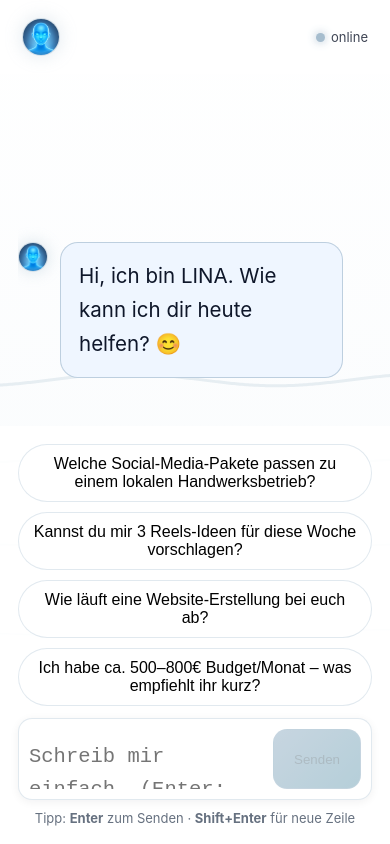
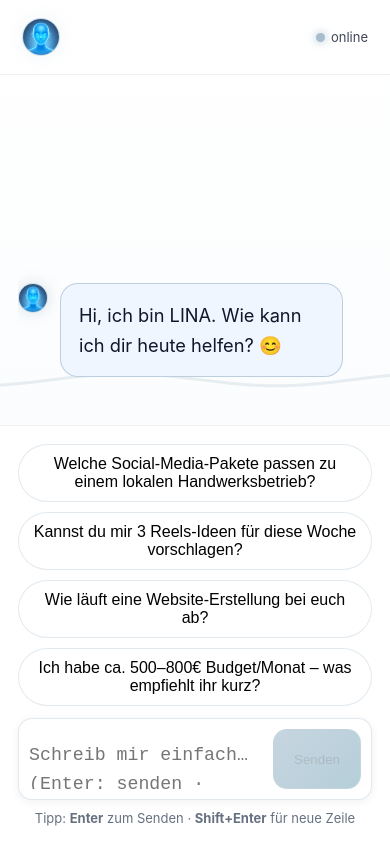
Before and after one commit to Timomo06/LINA, a Next.js app: page / in a window 390 px wide. Built offline with nearby package versions, Linux system fonts and the light colour scheme.

Commit message:
Update mobile LINA version

```diff
--- a/app/page.tsx
+++ b/app/page.tsx
@@ -3,9 +3,10 @@
 /**
  * LINA Chat (/lina)
  * - Waves unverändert
- * - Mobile: kein Blur, Eingabe nie verdeckt (fixed + Safe-Area)
- * - Auto-Scroll immer zur neuesten Nachricht
- * - Textarea: startet einzeilig, wächst dynamisch (WhatsApp-Style)
+ * - KEIN Blur mehr (Header/Footer) – Desktop & Mobile
+ * - Auto-Scroll: neueste Nachricht immer direkt über dem Composer
+ * - Mobile: Schrift minimal kleiner
+ * - Textarea: startet 1-zeilig, wächst dynamisch
  */
 
 import { useEffect, useMemo, useRef, useState } from "react";
@@ -13,15 +14,17 @@ import { useEffect, useMemo, useRef, useState } from "react";
 type Msg = { id: string; role: "user" | "assistant"; content: string };
 
 const ACCENT = "#90adc3";
-const BASE_FS = 18;
+const BASE_FS = 18;        // Desktop-Basis
+const MOBILE_FS = 16;      // Mobile-Basis
 const BIG_FS = "1.14rem";
 const CHIP_FS = 16;
-const ONE_LINE_H = 48; // Höhe für 1 Textzeile inkl. Padding im Composer
+const ONE_LINE_H = 48;
 
 /* -------- Waves (Canvas) -------- */
 function WavesBackground({ thinking }: { thinking: boolean }) {
   const canvasRef = useRef<HTMLCanvasElement | null>(null);
   const rafRef = useRef<number | null>(null);
+
   const ampRef = useRef(6);
   const speedRef = useRef(0.025);
   const alphaRef = useRef(0.2);
@@ -69,24 +72,22 @@ function WavesBackground({ thinking }: { thinking: boolean }) {
       ctx.fillRect(0, 0, w, h);
 
       const amp = ampRef.current;
+      const alpha = alphaRef.current;
       const waves = [
-        { amp: amp * 1.0, freq: 2.6, width: 3.0, alpha: alphaRef.current * 1.0 },
-        { amp: amp * 0.85, freq: 2.2, width: 2.2, alpha: alphaRef.current * 0.85 },
-        { amp: amp * 0.7, freq: 1.8, width: 1.8, alpha: alphaRef.current * 0.75 },
-        { amp: amp * 0.55, freq: 1.4, width: 1.5, alpha: alphaRef.current * 0.65 },
+        { amp: amp * 1.0,  freq: 2.6, width: 3.0, alpha: alpha * 1.0 },
+        { amp: amp * 0.85, freq: 2.2, width: 2.2, alpha: alpha * 0.85 },
+        { amp: amp * 0.7,  freq: 1.8, width: 1.8, alpha: alpha * 0.75 },
+        { amp: amp * 0.55, freq: 1.4, width: 1.5, alpha: alpha * 0.65 },
       ] as const;
 
       const midY = h * 0.6;
       const spacing = h * 0.1;
-
       waves.forEach((wv, i) => {
         const y0 = midY + (i - 1.5) * spacing;
         ctx.beginPath();
         for (let x = 0; x <= w; x += 2) {
-          const y =
-            y0 + Math.sin((x / w) * Math.PI * wv.freq + t * (2 + i * 0.2)) * wv.amp;
-          if (x === 0) ctx.moveTo(x, y);
-          else ctx.lineTo(x, y);
+          const y = y0 + Math.sin((x / w) * Math.PI * wv.freq + t * (2 + i * 0.2)) * wv.amp;
+          if (x === 0) ctx.moveTo(x, y); else ctx.lineTo(x, y);
         }
         ctx.strokeStyle = hexToRgba(ACCENT, wv.alpha);
         ctx.lineWidth = wv.width;
@@ -97,25 +98,20 @@ function WavesBackground({ thinking }: { thinking: boolean }) {
       t += speedRef.current;
       rafRef.current = requestAnimationFrame(render);
     };
+    rafRef.current = requestAnimationFrame(render);
 
-    rafRef.current = requestAnimationFrame(render);
     return () => {
       if (rafRef.current) cancelAnimationFrame(rafRef.current);
       window.removeEventListener("resize", resize);
     };
   }, [thinking]);
 
-  return (
-    <canvas
-      ref={canvasRef}
-      style={{ position: "fixed", inset: 0, pointerEvents: "none", zIndex: 0 }}
-    />
-  );
+  return <canvas ref={canvasRef} style={{ position: "fixed", inset: 0, pointerEvents: "none", zIndex: 0 }} />;
 }
 
 function hexToRgba(hex: string, a = 1) {
   const m = hex.replace("#", "");
-  const bigint = parseInt(m.length === 3 ? m.split("").map((c) => c + c).join("") : m, 16);
+  const bigint = parseInt(m.length === 3 ? m.split("").map(c => c + c).join("") : m, 16);
   const r = (bigint >> 16) & 255;
   const g = (bigint >> 8) & 255;
   const b = bigint & 255;
@@ -130,14 +126,14 @@ export default function LinaPage() {
   const [input, setInput] = useState("");
   const [loading, setLoading] = useState(false);
 
-  // Quick-Suggestions
+  // Suggestions
   const [suggestionsDismissed, setSuggestionsDismissed] = useState(false);
   const [selectedSuggestion, setSelectedSuggestion] = useState<number | null>(null);
 
   const listRef = useRef<HTMLDivElement | null>(null);
+  const bottomRef = useRef<HTMLDivElement | null>(null);
   const taRef = useRef<HTMLTextAreaElement | null>(null);
   const footerRef = useRef<HTMLDivElement | null>(null);
-  const bottomRef = useRef<HTMLDivElement | null>(null);
 
   const [bottomPad, setBottomPad] = useState(120);
   const [isMobile, setIsMobile] = useState(false);
@@ -148,17 +144,13 @@ export default function LinaPage() {
     return () => window.removeEventListener("resize", check);
   }, []);
 
-  // Safe-Area / Footer-Höhe berücksichtigen
+  // Platz für Footer/Safe-Area berücksichtigen
   useEffect(() => {
     const vv = (window as any).visualViewport as VisualViewport | undefined;
     const calc = () => {
       const footerH = footerRef.current?.offsetHeight ?? 100;
-      const safe = Number(
-        getComputedStyle(document.documentElement)
-          .getPropertyValue("--safe-bottom")
-          .replace("px", "")
-      );
-      setBottomPad(footerH + 24 + (safe || 0));
+      const safe = Number(getComputedStyle(document.documentElement).getPropertyValue("--safe-bottom").replace("px", "")) || 0;
+      setBottomPad(footerH + 24 + safe);
     };
     calc();
     vv?.addEventListener("resize", calc);
@@ -171,17 +163,23 @@ export default function LinaPage() {
     };
   }, []);
 
-  // Auto-Scroll: immer ganz nach unten
-  const scrollToBottom = () => {
-    bottomRef.current?.scrollIntoView({ block: "end" });
+  // ----- Auto-Scroll: immer zur neuesten Nachricht -----
+  const scrollToNewest = () => {
+    // Scroll das unsichtbare "bottomRef"-Element direkt unter die letzte Nachricht
+    bottomRef.current?.scrollIntoView({ block: "end", inline: "nearest" });
   };
-  useEffect(scrollToBottom, [messages, loading, suggestionsDismissed]);
+  useEffect(scrollToNewest, [messages, loading, suggestionsDismissed, bottomPad]);
+  useEffect(() => {
+    // Sicherstellen nach erstem Render & bei Fokus in die Textarea
+    const id = requestAnimationFrame(scrollToNewest);
+    return () => cancelAnimationFrame(id);
+  }, []);
 
-  // Textarea-Autosize: Platzhalter ignorieren → 1 Zeile Start
+  // Textarea Autosize (Start: 1 Zeile)
   useEffect(() => {
     if (!taRef.current) return;
     if (input.length === 0) {
-      taRef.current.style.height = ONE_LINE_H + "px"; // fix 1 Zeile
+      taRef.current.style.height = ONE_LINE_H + "px";
     } else {
       taRef.current.style.height = "0px";
       taRef.current.style.height = Math.min(160, taRef.current.scrollHeight) + "px";
@@ -231,7 +229,8 @@ export default function LinaPage() {
       ]);
     } finally {
       setLoading(false);
-      scrollToBottom();
+      // sicherheitshalber nochmals nach unten
+      scrollToNewest();
     }
   }
 
@@ -253,20 +252,15 @@ export default function LinaPage() {
     setSelectedSuggestion(idx);
     setSuggestionsDismissed(true);
     setInput(text);
-    scrollToBottom();
+    scrollToNewest();
   };
 
   return (
     <div style={styles.page}>
       <WavesBackground thinking={loading} />
 
-      {/* Header (Mobile ohne Blur) */}
-      <header
-        style={{
-          ...styles.header,
-          ...(isMobile ? { backdropFilter: "none", background: "rgba(255,255,255,0.9)" } : {}),
-        }}
-      >
+      {/* HEADER – kein Blur mehr */}
+      <header style={styles.header}>
         <div style={styles.brandLeft}>
           <div style={styles.avatarRing}>
             <img src="/lina-avatar.png" alt="LINA" style={styles.avatarImg} />
@@ -278,7 +272,7 @@ export default function LinaPage() {
         </div>
       </header>
 
-      {/* Chat */}
+      {/* CHAT-LISTE – der untere Padding hält Platz für den Composer frei */}
       <main style={{ ...styles.main, paddingBottom: bottomPad }}>
         <div ref={listRef} style={styles.list}>
           {selectedSuggestion !== null && (
@@ -322,27 +316,19 @@ export default function LinaPage() {
               <span style={{ ...styles.typingDot, animationDelay: ".36s" }} />
             </div>
           )}
+          {/* Anker für "immer ganz unten" */}
           <div ref={bottomRef} />
         </div>
       </main>
 
-      {/* Footer (Mobile fixed, ohne Blur) */}
+      {/* FOOTER – kein Blur, Desktop sticky, Mobile fixed */}
       <footer
         ref={footerRef}
         style={{
           ...styles.footer,
           ...(isMobile
-            ? {
-                position: "fixed",
-                left: 0,
-                right: 0,
-                bottom: 0,
-                paddingBottom: "calc(18px + var(--safe-bottom, 0px))",
-                backdropFilter: "none",
-                background: "rgba(255,255,255,0.9)",
-                zIndex: 3,
-              }
-            : {}),
+            ? { position: "fixed", left: 0, right: 0, bottom: 0, zIndex: 3 }
+            : { position: "sticky" as const, bottom: 0 }),
         }}
       >
         {!suggestionsDismissed && (
@@ -386,9 +372,13 @@ export default function LinaPage() {
         </div>
       </footer>
 
+      {/* globale Styles (inkl. Mobile-Schriftgröße & Safe-Area) */}
       <style>{`
         :root { font-size: ${BASE_FS}px; --safe-bottom: env(safe-area-inset-bottom); }
-        @keyframes dotBounce{0%,80%,100%{transform:translateY(0);opacity:.6}40%{transform:translateY(-4px);opacity:1}}
+        @media (max-width: 768px) {
+          :root { font-size: ${MOBILE_FS}px; }
+        }
+        @keyframes dotBounce { 0%,80%,100%{transform:translateY(0);opacity:.6} 40%{transform:translateY(-4px);opacity:1} }
         html, body { height: 100%; }
         body { min-height: 100dvh; }
       `}</style>
@@ -399,6 +389,8 @@ export default function LinaPage() {
 /* ---------- Styles ---------- */
 const styles: Record<string, React.CSSProperties> = {
   page: { minHeight: "100dvh", display: "flex", flexDirection: "column", position: "relative", color: "#0f172a" },
+
+  // Header ohne Blur – dezente Linie unten
   header: {
     position: "sticky" as const,
     top: 0,
@@ -406,33 +398,43 @@ const styles: Record<string, React.CSSProperties> = {
     justifyContent: "space-between",
     alignItems: "center",
     padding: "18px 22px",
-    backdropFilter: "blur(6px)", // Desktop behält Blur
+    background: "rgba(255,255,255,0.96)",
+    borderBottom: "1px solid rgba(0,0,0,0.06)",
     zIndex: 2,
   },
   brandLeft: { display: "flex", alignItems: "center", gap: 12 },
   avatarRing: {
-    width: 38,
-    height: 38,
-    borderRadius: "50%",
-    overflow: "hidden",
-    border: `1px solid ${ACCENT}66`,
-    boxShadow: `0 0 18px ${ACCENT}44`,
-    background: "#fff",
+    width: 38, height: 38, borderRadius: "50%", overflow: "hidden",
+    border: `1px solid ${ACCENT}66`, boxShadow: `0 0 18px ${ACCENT}22`, background: "#fff",
   },
   avatarImg: { width: "100%", height: "100%", objectFit: "cover" },
   online: { display: "flex", alignItems: "center", gap: 6, fontSize: 13, opacity: 0.8 },
   dot: { width: 9, height: 9, borderRadius: "50%", background: ACCENT, boxShadow: `0 0 10px ${ACCENT}` },
 
   main: { flex: 1, display: "flex", justifyContent: "center", padding: "0 18px", position: "relative", zIndex: 1 },
-  list: { display: "flex", flexDirection: "column", justifyContent: "flex-end", flex: 1, overflowY: "auto", padding: "16px 0", maxWidth: 960, margin: "0 auto" },
+  list: {
+    display: "flex",
+    flexDirection: "column",
+    justifyContent: "flex-end",
+    flex: 1,
+    overflowY: "auto",
+    padding: "16px 0",
+    maxWidth: 960,
+    margin: "0 auto",
+  },
 
   bubbleBase: { maxWidth: "80%", borderRadius: 18, padding: "16px 18px", whiteSpace: "pre-wrap", lineHeight: 1.65, fontSize: BIG_FS },
   bubbleLina: { background: "rgba(239,246,255,0.98)", border: `1px solid ${ACCENT}88`, color: "#0f172a" },
   bubbleUser: { background: "#fff", border: `1px solid ${ACCENT}66`, color: "#0f172a" },
   typingDot: { width: 9, height: 9, borderRadius: "50%", background: ACCENT, animation: "dotBounce 1.4s infinite ease-in-out" },
 
-  // Desktop: sticky (Mobile wird per Inline zu fixed)
-  footer: { position: "sticky" as const, bottom: 0, padding: 18, backdropFilter: "blur(6px)", zIndex: 2, background: "transparent" },
+  // Footer ohne Blur
+  footer: {
+    padding: 18,
+    background: "rgba(255,255,255,0.96)",
+    borderTop: "1px solid rgba(0,0,0,0.06)",
+    zIndex: 2,
+  },
 
   suggestions: { maxWidth: 960, margin: "0 auto 12px", display: "flex", flexWrap: "wrap", gap: 10 },
   suggestionBtn: { fontSize: CHIP_FS, padding: "10px 12px", borderRadius: 999, background: "#fff", border: `1px solid ${ACCENT}44`, cursor: "pointer" },
@@ -459,7 +461,7 @@ const styles: Record<string, React.CSSProperties> = {
     color: "#0f172a",
     fontSize: BIG_FS,
     lineHeight: 1.6,
-    height: ONE_LINE_H,       // Start-Höhe
+    height: ONE_LINE_H,
   },
   sendBtn: { height: 60, padding: "0 20px", borderRadius: 14, border: `1px solid ${ACCENT}88`, background: `linear-gradient(135deg, ${ACCENT}, #6ea0b4)` },
 };
```
